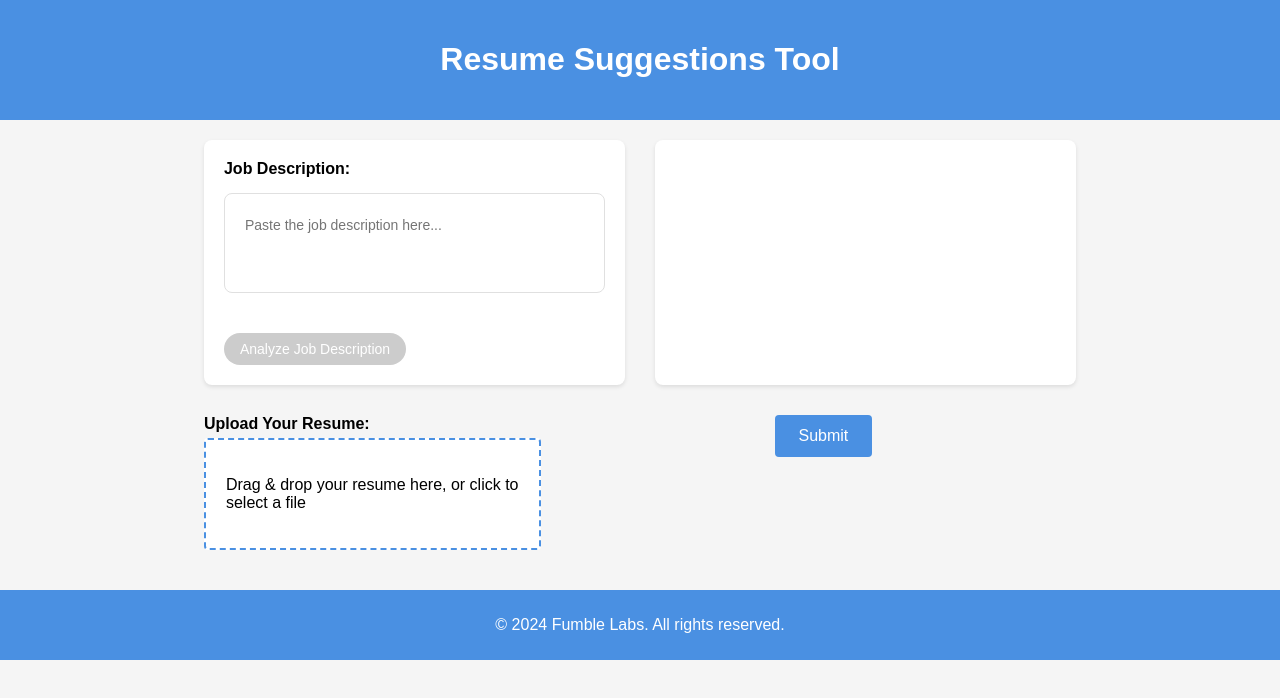
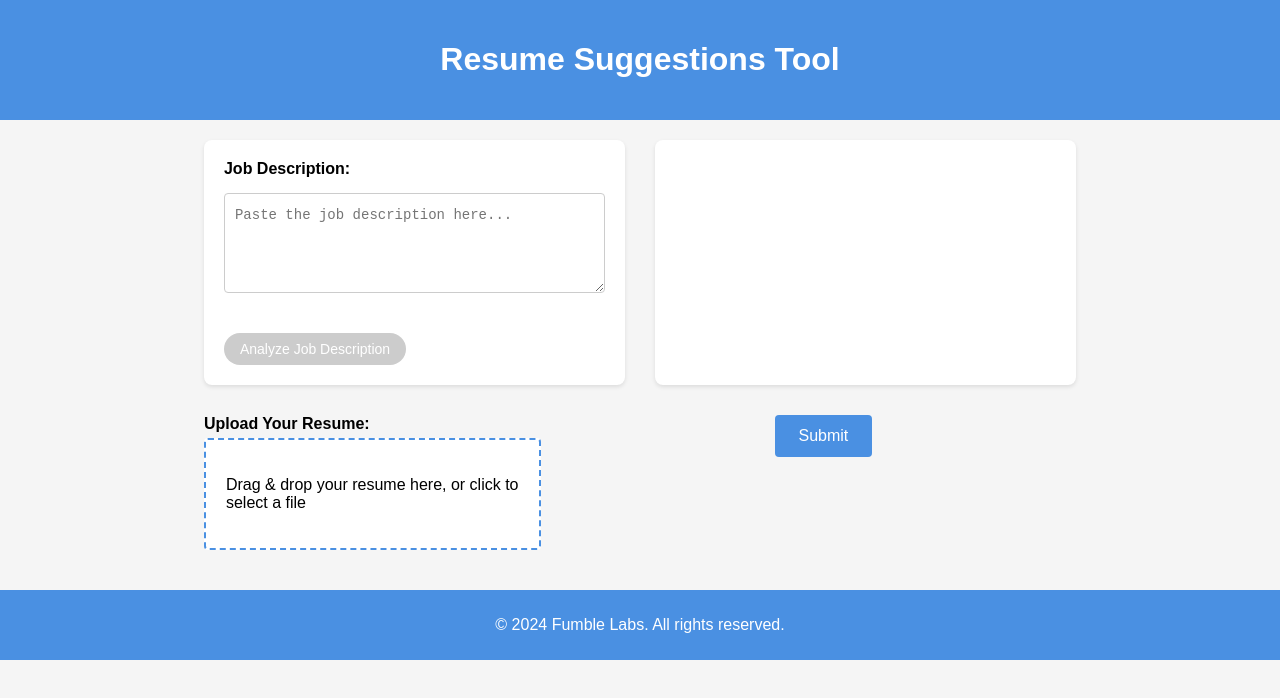
Before and after one commit to fumbl3b/resume-updater, a React (Create React App) app: page / in a window 1280 px wide. Shown: the top 698 px of the page. Built offline with nearby package versions, Linux system fonts and the light colour scheme.

Commit message:
first deploy

```diff
--- a/src/App.js
+++ b/src/App.js
@@ -4,6 +4,8 @@ import ResumeUpload from './components/ResumeUpload';
 import SubmitButton from './components/SubmitButton';
 import InsightsList from './components/InsightsList';
 import './App.css';
+
+const API_URL = process.env.REACT_APP_API_URL || 'http://localhost:5001';
 
 function App() {
   const [jobDescription, setJobDescription] = useState('');
@@ -21,7 +23,7 @@ function App() {
     if (text.trim()) {
       setKeywordLoading(true);
       try {
-        const response = await fetch('http://localhost:5001/extract-keywords', {
+        const response = await fetch(`${API_URL}/extract-keywords`, {
           method: 'POST',
           headers: { 'Content-Type': 'application/json' },
           body: JSON.stringify({ job_description: text })
@@ -48,7 +50,7 @@ function App() {
     reader.onload = () => {
       const resumeText = reader.result;
 
-      fetch('http://localhost:5001/suggest-improvements', {
+      fetch(`${API_URL}/suggest-improvements`, {
         method: 'POST',
         headers: {
           'Content-Type': 'application/json'
@@ -93,7 +95,7 @@ function App() {
     reader.onload = () => {
       const resumeText = reader.result;
       setLoading(true);
-      fetch('http://localhost:5001/generate-optimized-resume', {
+      fetch(`${API_URL}/generate-optimized-resume`, {
         method: 'POST',
         headers: {
           'Content-Type': 'application/json'
@@ -153,12 +155,12 @@ function App() {
     try {
       // Fetch keywords and benefits in parallel
       const [keywordsResponse, benefitsResponse] = await Promise.all([
-        fetch('http://localhost:5001/extract-keywords', {
+        fetch(`${API_URL}/extract-keywords`, {
           method: 'POST',
           headers: { 'Content-Type': 'application/json' },
           body: JSON.stringify({ job_description: jobDescription })
         }),
-        fetch('http://localhost:5001/extract-benefits', {
+        fetch(`${API_URL}/extract-benefits`, {
           method: 'POST',
           headers: { 'Content-Type': 'application/json' },
           body: JSON.stringify({ job_description: jobDescription })
--- a/src/components/JobDescription.js
+++ b/src/components/JobDescription.js
@@ -1,31 +1,16 @@
-import React, { useRef, useEffect } from 'react';
+import React from 'react';
 import './JobDescription.css';
 
 const JobDescription = ({ value, onChange }) => {
-  const editorRef = useRef(null);
-
-  useEffect(() => {
-    if (editorRef.current) {
-      editorRef.current.innerText = value;
-    }
-  }, [value]);
-
-  const handleInput = (e) => {
-    const text = e.target.innerText;
-    onChange(text);
-  };
-
   return (
     <div className="job-description">
       <label>Job Description:</label>
-      <div
-        ref={editorRef}
+      <textarea
         className="editable-content"
-        contentEditable
-        onInput={handleInput}
-        data-placeholder="Paste the job description here..."
-        role="textbox"
-        aria-multiline="true"
+        value={value}
+        onChange={(e) => onChange(e.target.value)}
+        placeholder="Paste the job description here..."
+        aria-label="Job Description Input"
       />
     </div>
   );
```
Also changed, not shown: vercel.json (added), 2 other files (tests, documents, lock files or other folders).
